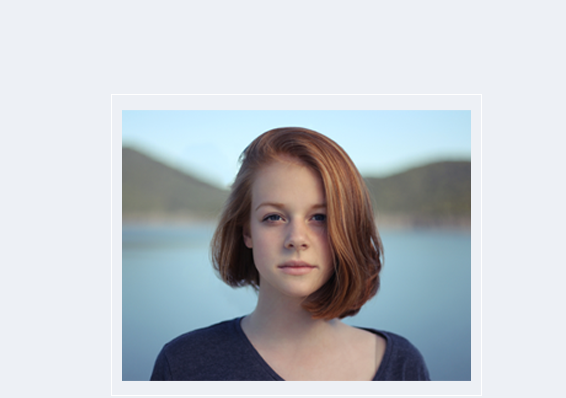
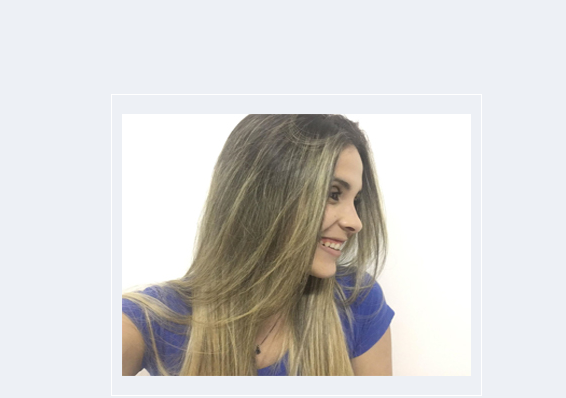
Before and after one commit to jaquepaschoal/Site-Pessoal, a plain HTML site: page development/app/index.html in a window 1280 px wide. Shown: the part 562-960 px from the top of the page, 0-566 px from the left. Drawn offline with Linux system fonts and the light colour scheme.

Commit message:
add profile photo

```diff
--- a/development/app/index.html
+++ b/development/app/index.html
@@ -41,7 +41,7 @@
 	<section class="profile">
 		<div class="profile-content centralizer flex-x-center">
 			<figure class="profile-content-photo flex-all-center">
-				<img src="./assets/images/profile.png" alt="">
+				<img src="./assets/images/profile1-1.jpg" alt="">
 			</figure>
 			<div class="profile-content-info">
 				<div class="title">
```
Also changed, not shown: development/app/assets/images/profile1-1.jpg (added), development/app/assets/images/profile1.jpg (added).
